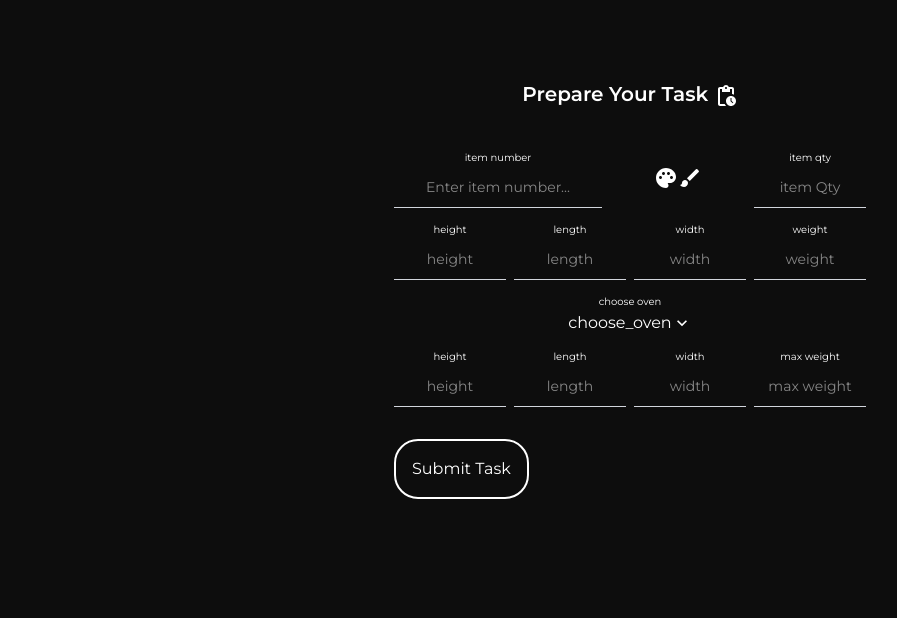
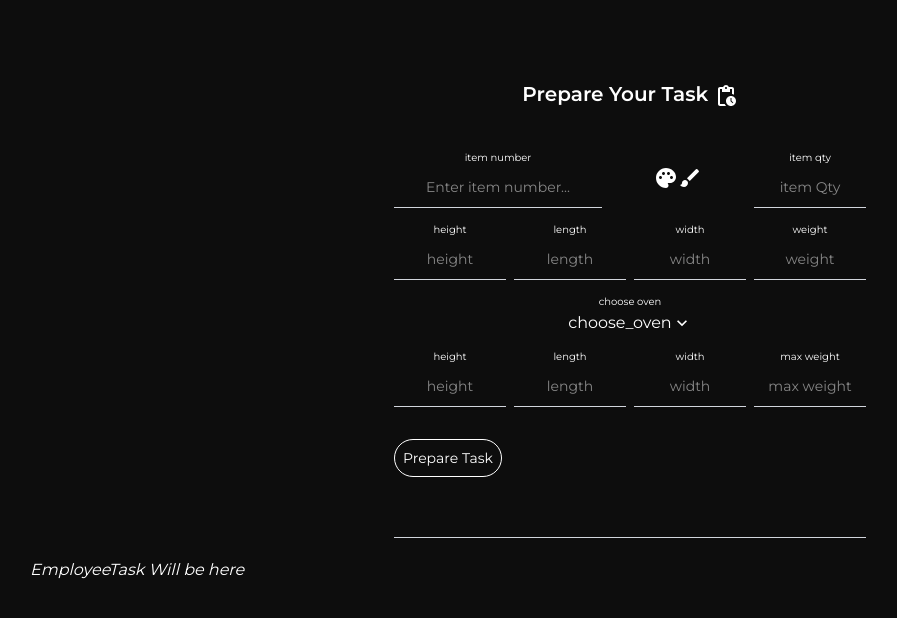
Before and after one commit to George-giorgi/paintingflow, a Next.js app: page /pages/form in a window 1280 px wide. Shown: the top 618 px of the page, without its empty margins (10-907 px from the left). Built offline with nearby package versions, Linux system fonts and the light colour scheme.

Commit message:
improve ui last commit from home

```diff
--- /dev/null
+++ b/app/components/EmployeeTasks.tsx
@@ -0,0 +1,9 @@
+const EmployeeTask = () => {
+  return (
+    <div className="  !mt-5 !ml-10 !mr-10  italic ">
+      EmployeeTask Will be here
+    </div>
+  );
+};
+
+export default EmployeeTask;
--- a/app/components/Form.tsx
+++ b/app/components/Form.tsx
@@ -1,11 +1,11 @@
 "use client";
 
-import { useState, useEffect } from "react";
 import ExpandMoreIcon from "@mui/icons-material/ExpandMore";
 import PaletteIcon from "@mui/icons-material/Palette";
 import BrushIcon from "@mui/icons-material/Brush";
 import inputStore from "../store_zustand/inputStore";
 import { OvenKey } from "../lib/definitions/types";
+
 import {
   Listbox,
   ListboxButton,
@@ -46,10 +46,10 @@ export default function FillForm() {
         const result = await response.json();
         console.log(result);
 
-        setInput("item_length", result.item_length || "");
-        setInput("item_width", result.item_width || "");
+        setInput("item_length", result[0].Length || "");
+        setInput("item_width", result[0].Width || "");
         setInput("item_height", result.item_height || "");
-        setInput("item_weight", result.item_weight || "");
+        setInput("item_weight", result[0].Weight || "");
       } catch (error) {
         console.error("Error fetching data:", error);
       }
@@ -58,7 +58,7 @@ export default function FillForm() {
 
   return (
     <div className=" ">
-      <form className=" flex flex-col  gap-3 ">
+      <form className="  flex flex-col  gap-3 border-b-1 border-gray-300 pb-15">
         <div className=" flex md:flex-row  gap-4 flex-col items-center  justify-between">
           {/* item number */}
           <div className="  flex flex-col justify-center items-center ">
@@ -156,7 +156,7 @@ export default function FillForm() {
           </div>
         </div>
         {/* oven */}
-        <div className=" flex-1 relative  ">
+        <div className=" flex-1 flex flex-col items-center justify-center relative  ">
           <p className=" text-center text-[10px] p-0.5  ">choose oven</p>
           <Listbox value={selected_oven} onChange={setOven}>
             {/* Select Button */}
@@ -235,10 +235,10 @@ export default function FillForm() {
           </div>
         </div>
         <button
-          className="text-white bg-transparent border-2 cursor-pointer rounded-3xl p-4 w-fit !mt-5"
+          className=" transition-all hover:scale-y-95   text-sm text-white bg-transparent border-1 cursor-pointer rounded-3xl p-2 w-fit h-fit !mt-5"
           type="submit"
         >
-          Submit Task
+          Prepare Task
         </button>
       </form>
     </div>
--- a/app/globals.css
+++ b/app/globals.css
@@ -31,7 +31,7 @@ svg {
 
 /* 6. Inherit fonts for form controls */
 input,
-button,
+/* button, */
 textarea,
 select {
   font: inherit;
--- a/app/pages/form/page.tsx
+++ b/app/pages/form/page.tsx
@@ -1,12 +1,13 @@
 "use client";
 
 import FillForm from "@/app/components/Form";
+import EmployeeTask from "@/app/components/EmployeeTasks";
 import { PendingActions } from "@mui/icons-material";
 
 export default function page() {
   return (
     // main div Form/page
-    <div className=" w-full   flex flex-col items-center justify-center  bg-gradient-to-r from-bg-[#121212]via-transparent to-bg-[#121212]   ">
+    <div className=" w-full   flex flex-col justify-center  bg-gradient-to-r from-bg-[#121212]via-transparent to-bg-[#121212]   ">
       <div className=" flex flex-col items-center !mt-20">
         <h1 className=" !mb-10   filter blur-[0.28px] text-xl font-semibold">
           Prepare Your Task <PendingActions />
@@ -14,6 +15,7 @@ export default function page() {
 
         <FillForm />
       </div>
+      <EmployeeTask />
     </div>
   );
 }
```
